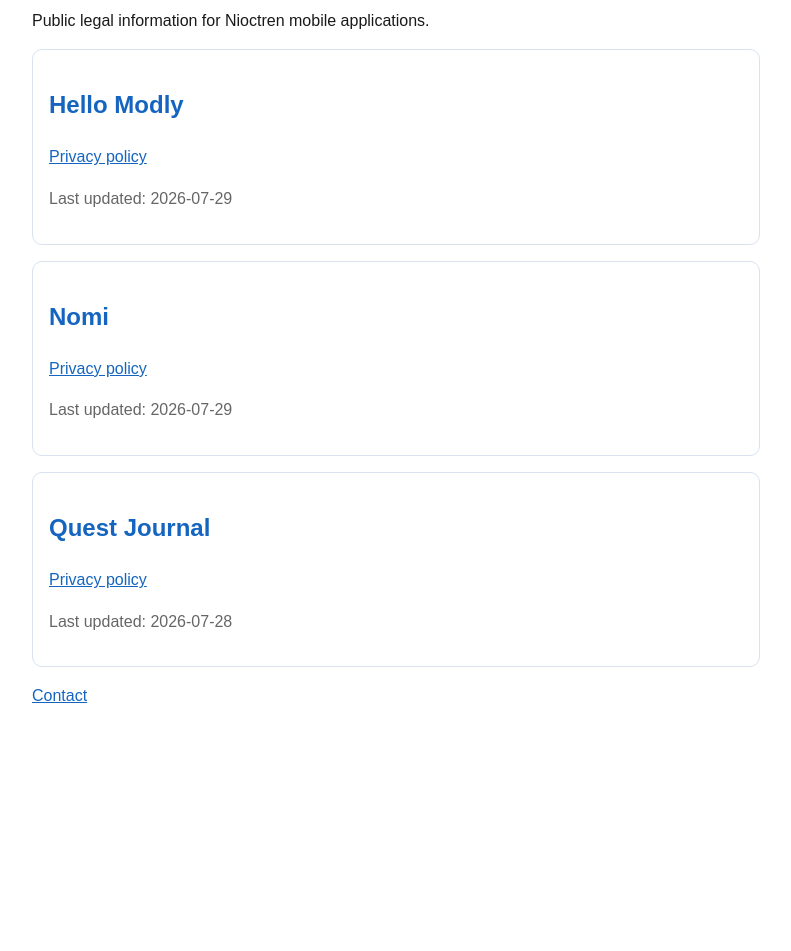
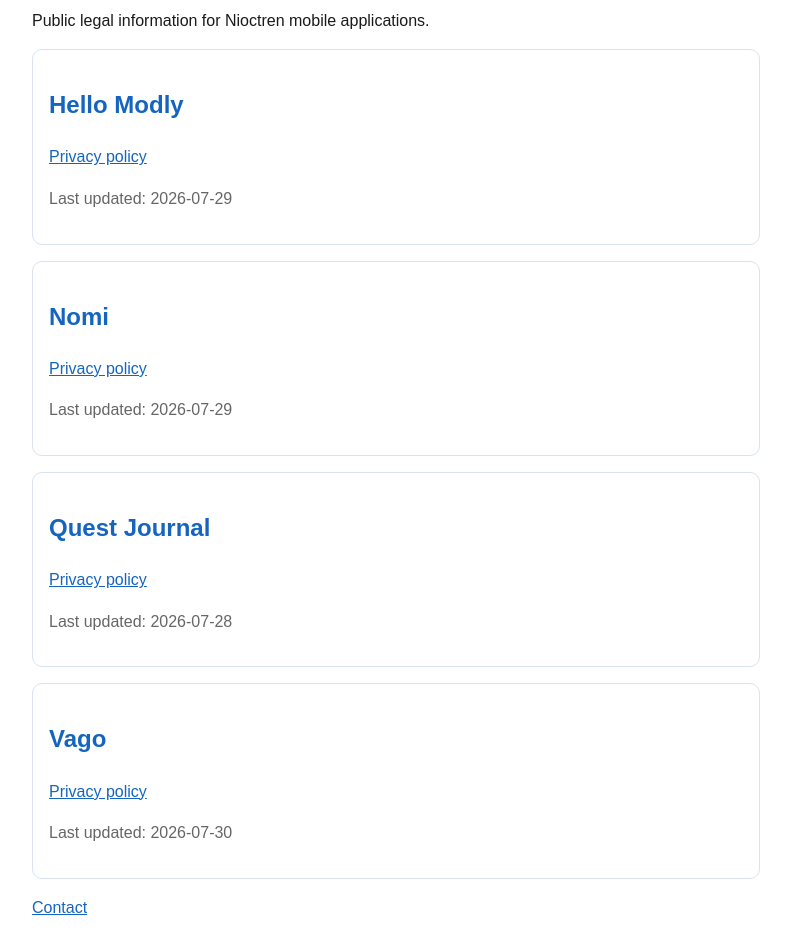
Before and after one commit to Nioctren/Applications-legal, a plain HTML site: page docs/index.html in a window 1280 px wide. Shown: the part 97-1048 px from the top of the page, without its empty margins (244-1035 px from the left). Before the commit the page ends 838 px from the top, so only its background shows below. Drawn offline with Linux system fonts and the light colour scheme.

Commit message:
vago - page 404 resolution

```diff
--- a/docs/index.html
+++ b/docs/index.html
@@ -31,6 +31,11 @@
     <p><a href="./jurney/">Privacy policy</a></p>
     <p class="muted">Last updated: 2026-07-28</p>
   </div>
+  <div class="card">
+    <h2>Vago</h2>
+    <p><a href="./vago/">Privacy policy</a></p>
+    <p class="muted">Last updated: 2026-07-30</p>
+  </div>
   <p><a href="./contact/">Contact</a></p>
 </body>
 </html>
```
